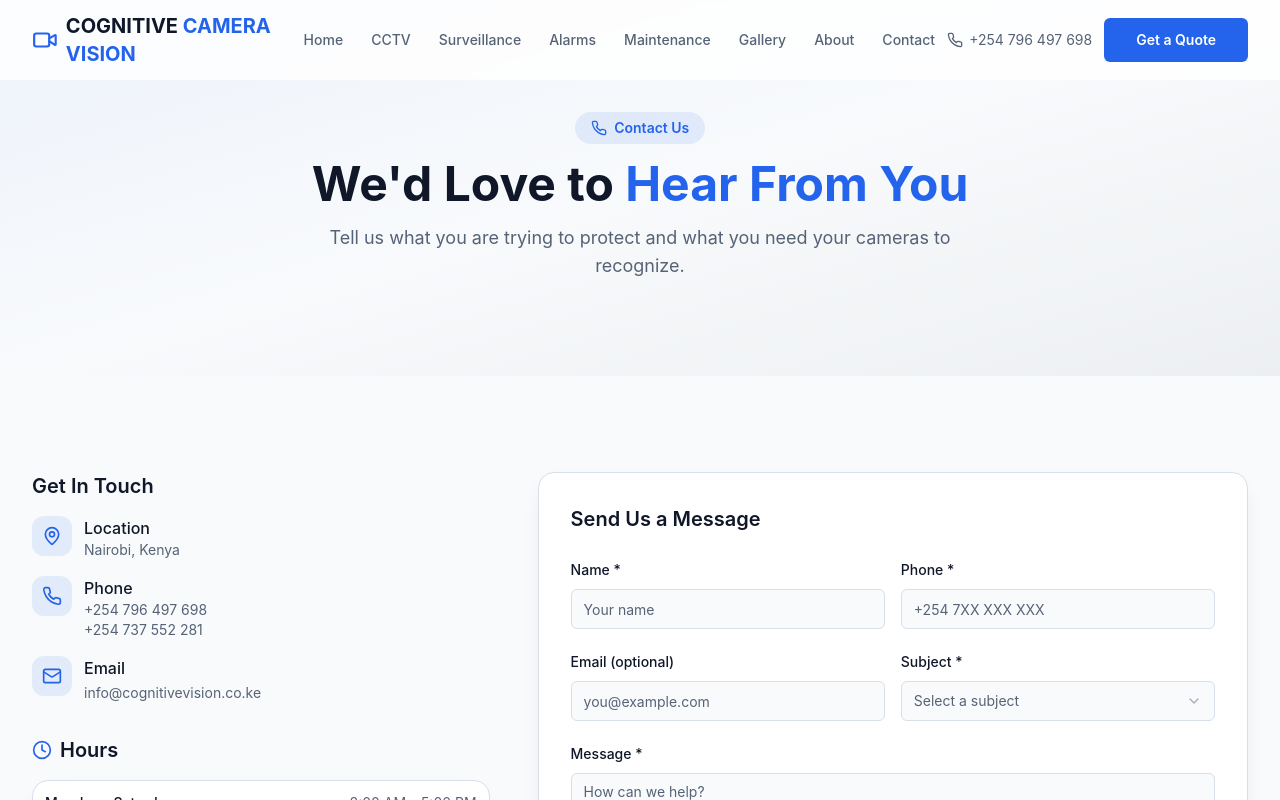
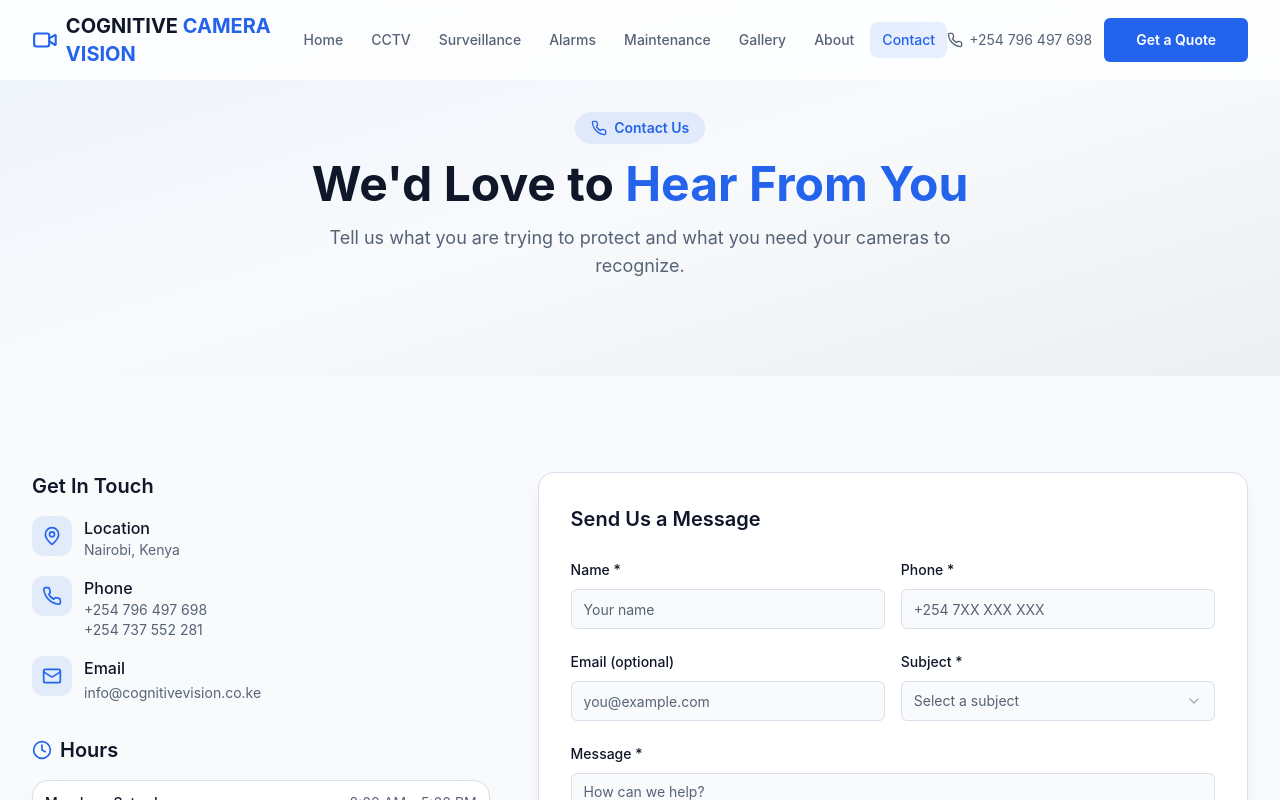
Before and after one commit to 11028morrismwangi-cyber/waggle-daycare, a React (Vite) app: page /Contact in a window 1280 px wide. Shown: the top 800 px of the page. Built offline with nearby package versions, Linux system fonts and the light colour scheme; the HTML template or start-up script is replaced by a standard one.

Commit message:
Update Navbar.tsx

```diff
--- a/src/components/Navbar.tsx
+++ b/src/components/Navbar.tsx
@@ -11,7 +11,7 @@ const navLinks = [
   { label: "Maintenance", path: "/maintenance" },
   { label: "Gallery", path: "/gallery" },
   { label: "About", path: "/about" },
-  { label: "Contact", path: "/contact" },
+  { label: "Contact", path: "/Contact" },
 ];
 
 const Navbar = () => {
```
